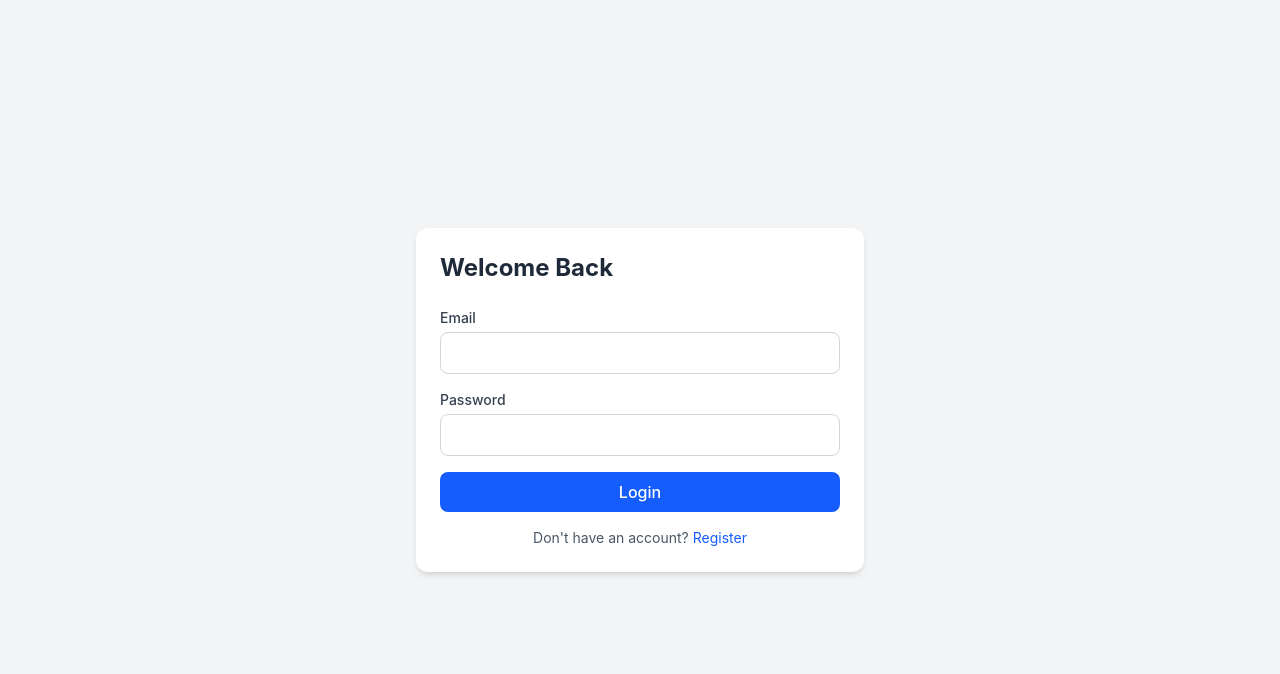
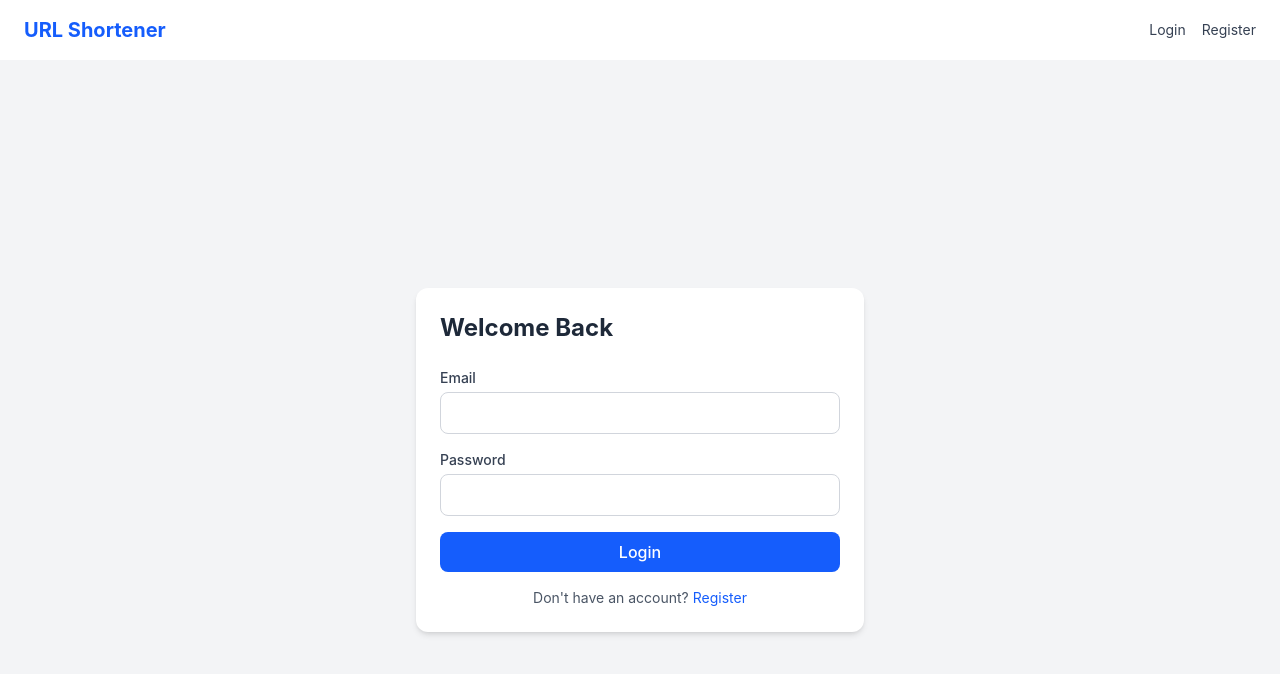
Before and after one commit to Diptendu16/url-shortener-frontend, a React (Vite) app: page /login in a window 1280 px wide. Shown: the top 674 px of the page. Built offline with nearby package versions, Linux system fonts and the light colour scheme; no server answers.

Commit message:
added the navbar and a api helper fpr the urls

```diff
--- a/src/App.tsx
+++ b/src/App.tsx
@@ -1,4 +1,5 @@
 import { Route, Routes } from "react-router-dom";
+import Navbar from "./components/Navbar";
 import Home from "./pages/Home";
 import Register from "./pages/Register";
 import Login from "./pages/Login";
@@ -7,6 +8,8 @@ import ProtectedRoute from "./components/ProtectedRoute";
 
 function App() {
   return (
+    <>
+      <Navbar />
       <Routes>
         <Route path="/" element={<Home />} />
         <Route path="/register" element={<Register />} />
@@ -20,6 +23,7 @@ function App() {
           }
         />
       </Routes>
+    </>
   );
 }
 
--- /dev/null
+++ b/src/api/urls.ts
@@ -0,0 +1,19 @@
+import api from "./axios";
+import type { Url } from "../types";
+
+interface CreateUrlPayload {
+  originalUrl: string;
+  customAlias?: string;
+}
+
+export const createShortUrl = async (
+  payload: CreateUrlPayload,
+): Promise<Url> => {
+  const res = await api.post("/api/urls", payload);
+  return res.data.data;
+};
+
+export const getUserUrls = async (): Promise<Url[]> => {
+  const res = await api.get("/api/urls");
+  return res.data.data;
+};
--- /dev/null
+++ b/src/components/Navbar.tsx
@@ -0,0 +1,58 @@
+import { Link, useNavigate } from "react-router-dom";
+import { useAuth } from "../context/AuthContext";
+import Button from "./Button";
+
+const Navbar = () => {
+  const { user, logout } = useAuth();
+  const navigate = useNavigate();
+
+  const handleLogout = async () => {
+    await logout();
+    navigate("/");
+  };
+
+  return (
+    <nav className="bg-white shadow-sm px-6 py-4 flex items-center justify-between">
+      <Link to="/" className="text-xl font-bold text-blue-600">
+        URL Shortener
+      </Link>
+
+      <div className="flex items-center gap-4">
+        {user ? (
+          <>
+            <span className="text-sm text-gray-600">Hi, {user.name}</span>
+            <Link
+              to="/dashboard"
+              className="text-sm text-gray-700 hover:text-blue-600"
+            >
+              Dashboard
+            </Link>
+            <Button
+              onClick={handleLogout}
+              className="w-auto px-4 py-1.5 text-sm"
+            >
+              Logout
+            </Button>
+          </>
+        ) : (
+          <>
+            <Link
+              to="/login"
+              className="text-sm text-gray-700 hover:text-blue-600"
+            >
+              Login
+            </Link>
+            <Link
+              to="/register"
+              className="text-sm text-gray-700 hover:text-blue-600"
+            >
+              Register
+            </Link>
+          </>
+        )}
+      </div>
+    </nav>
+  );
+};
+
+export default Navbar;
```
Lines whose indentation alone changed are shown as unchanged.
